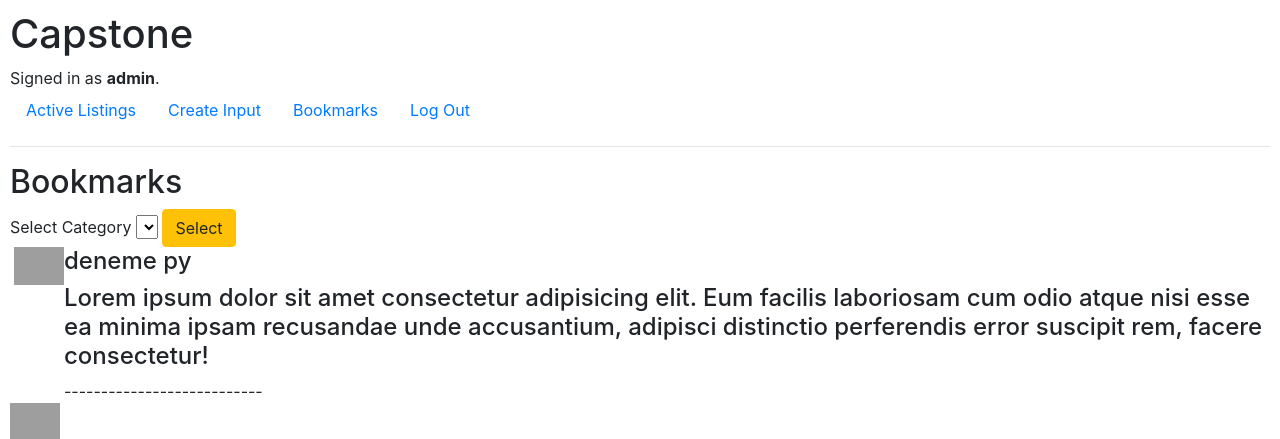
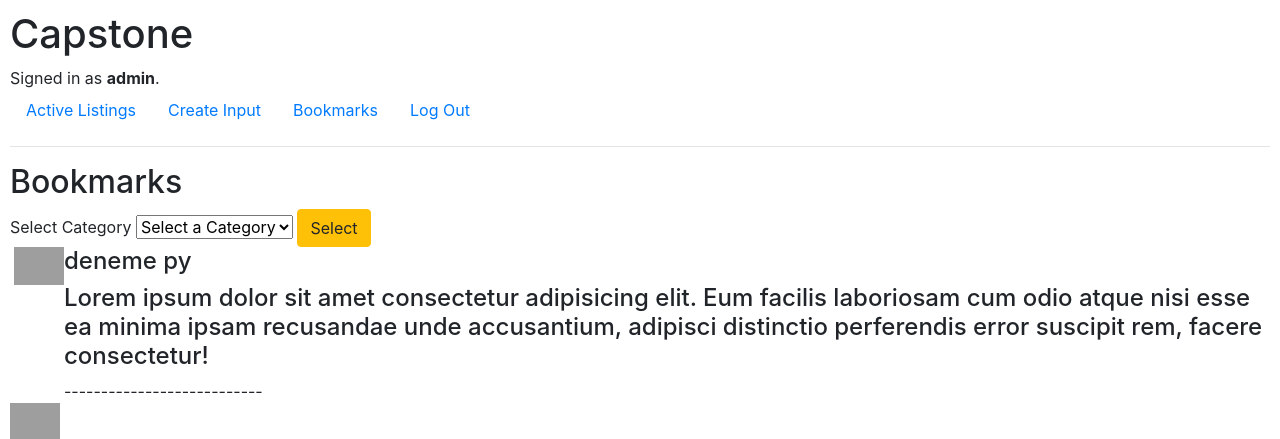
Before and after one commit to FakirHerif/capstone-cs50w, a Django app: page /bookmark in a window 1280 px wide. Shown: the top 439 px of the page. Run offline with Django 3.2, Linux system fonts and the light colour scheme; a user stored in the database is signed in; data comes from the database, SQL or seed files in the repository; both versions use the stored data as it was after the commit; lists and menus that the app fills with data are empty; some libraries are stand-ins or nearby versions; grey boxes are pictures that could not be loaded.

Commit message:
the function has been changed to select the category in the bookmarks

```diff
--- a/capstone/templates/capstone/bookmark.html
+++ b/capstone/templates/capstone/bookmark.html
@@ -2,16 +2,17 @@
 
 {% block body %}
     <h2>Bookmarks</h2>
-    <form action="{% url 'displayCategory' %}" method="POST">
-       {% csrf_token %}
+    <form action="{% url 'bookmark' %}" method="GET">
         <label for="category">Select Category</label>
         <select name="category" id="category">
+            <option value="">Select a Category</option>
             {% for category in categories %}
-                    <option value="{{ category }}">{{ category }}</option>
+                <option value="{{ category.categoryName }}">{{ category.categoryName }}</option>
             {% endfor %}
         </select>
         <button type="submit" class="btn btn-warning">Select</button>
     </form>
+
 
     <div class="row mx-1">
     {% for input in input %}
--- a/capstone/views.py
+++ b/capstone/views.py
@@ -44,9 +44,15 @@ def addComment(request, id, slug):
 
 def displayBookmark(request):
     currentUser = request.user
-    input = currentUser.inputBookmark.all()
+    selected_category = request.GET.get('category')
+    if selected_category:
+        input = currentUser.inputBookmark.filter(category__categoryName=selected_category)
+    else:
+        input = currentUser.inputBookmark.all()
+    categories = Category.objects.all()
     return render(request, "capstone/bookmark.html", {
-        "input": input
+        "input": input,
+        "categories": categories,
     })
 
 def removeBookmark(request, id, slug):
```
Also changed, not shown: db.sqlite3. Lines whose indentation alone changed are shown as unchanged.
